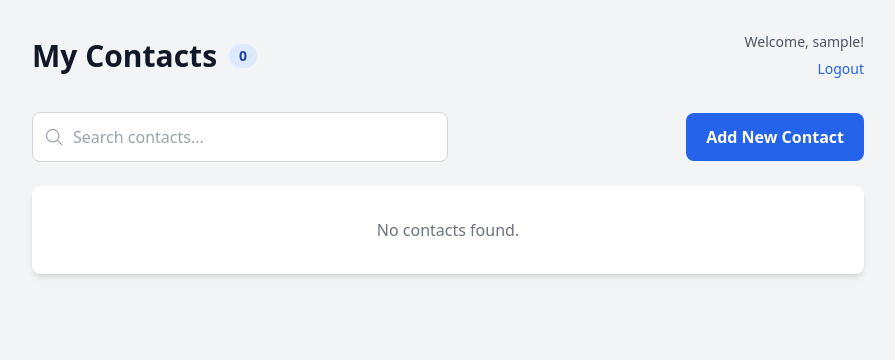
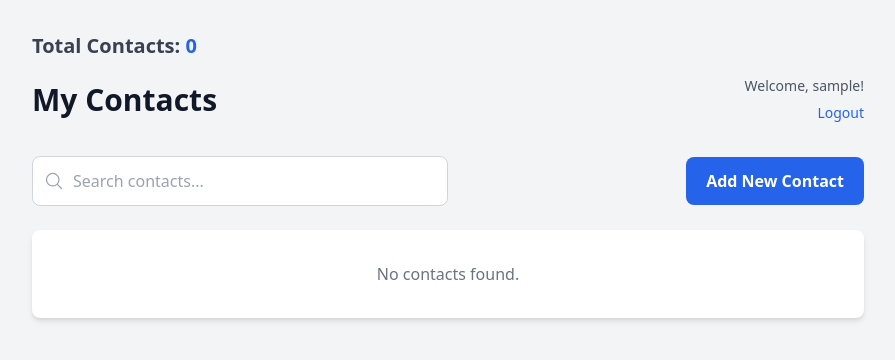
Before and after one commit to ajay5689pal/contactmanager2, a Flask app: page / in a window 1280 px wide. Shown: the top 360 px of the page, without its empty margins (192-1087 px from the left). Run offline with Flask 3, Linux system fonts and the light colour scheme; the visitor is signed in with stand-in values (Sample User, id 1); data that the repository does not hold is empty; some libraries are stand-ins or nearby versions.

Commit message:
Add total contacts display to index.html

```diff
--- a/templates/index.html
+++ b/templates/index.html
@@ -23,11 +23,15 @@
 
     <div class="container mx-auto p-4 md:p-8 max-w-4xl">
         <header class="mb-8">
+            <!-- New Total Contacts Display -->
+            <div class="mb-4">
+                <h2 class="text-xl font-semibold text-gray-700">Total Contacts: <span id="totalContactsDisplay" class="text-blue-600 font-bold">0</span></h2>
+            </div>
+
             <div class="flex justify-between items-center">
-                 <div class="flex items-center gap-3">
-                    <!-- Title and new Contact Count Badge -->
+                 <div>
+                    <!-- Title -->
                     <h1 class="text-3xl font-bold text-gray-900">My Contacts</h1>
-                    <span id="contactCountBadge" class="bg-blue-100 text-blue-800 text-sm font-semibold px-2.5 py-0.5 rounded-full hidden">0</span>
                  </div>
                  <div class="text-right">
                     <!-- Welcome message and Logout link -->
@@ -97,7 +101,7 @@
             const contactsList = document.getElementById('contactsList');
             const noContactsMessage = document.getElementById('noContactsMessage');
             const searchInput = document.getElementById('searchInput');
-            const contactCountBadge = document.getElementById('contactCountBadge');
+            const totalContactsDisplay = document.getElementById('totalContactsDisplay'); // Changed ID
 
             // Modal elements
             const modal = document.getElementById('contactModal');
@@ -153,8 +157,7 @@
                         throw new Error(`Failed to fetch count: ${response.status} ${response.statusText}`);
                     }
                     const data = await response.json();
-                    contactCountBadge.textContent = data.count;
-                    contactCountBadge.classList.remove('hidden');
+                    totalContactsDisplay.textContent = data.count; // Updated to new element
                 } catch (error) {
                     console.error('Failed to fetch contact count:', error);
                 }
```
